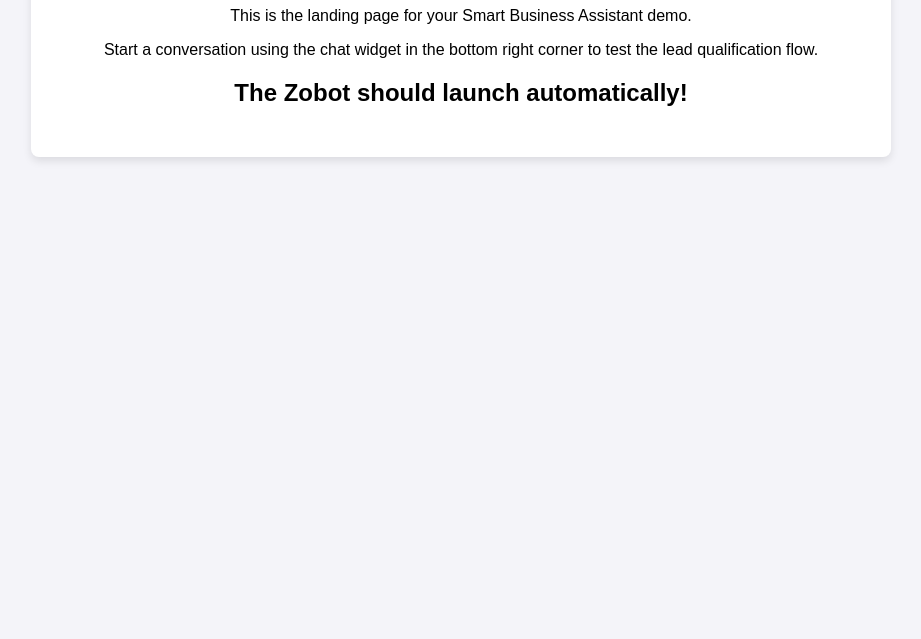
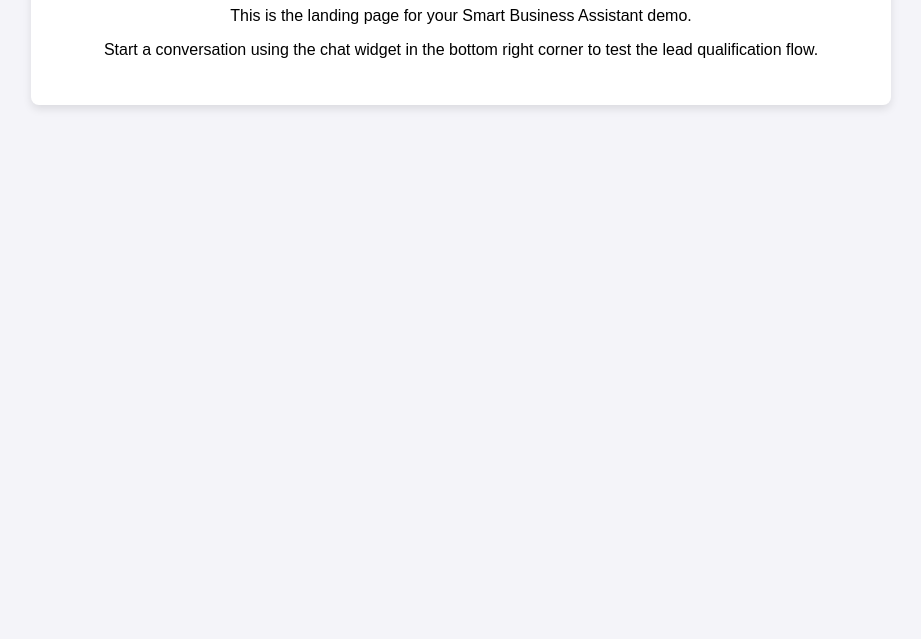
Before and after one commit to LuminaPulse/luminapulse-landing, a plain HTML site: page index.html in a window 1280 px wide. Shown: the part 161-800 px from the top of the page, without its empty margins (179-1100 px from the left). Drawn offline with Linux system fonts and the light colour scheme; a script that the page names is missing.

Commit message:
Update index.html

```diff
--- a/index.html
+++ b/index.html
@@ -24,8 +24,9 @@
         <h1>Welcome to LuminaPulse Digital!</h1>
         <p>This is the landing page for your Smart Business Assistant demo.</p>
         <p>Start a conversation using the chat widget in the bottom right corner to test the lead qualification flow.</p>
-        <h2>The Zobot should launch automatically!</h2>
+
     </div>
     <script>window.$zoho=window.$zoho || {};$zoho.salesiq=$zoho.salesiq||{ready:function(){}}</script><script id="zsiqscript" src="https://salesiq.zohopublic.com/widget?wc=siq2f340e556f6663facb5448cdd5d00784703ea9c79717efa485c3bb9859dbd2d8" defer></script>
 </body>
+
 </html>
```
